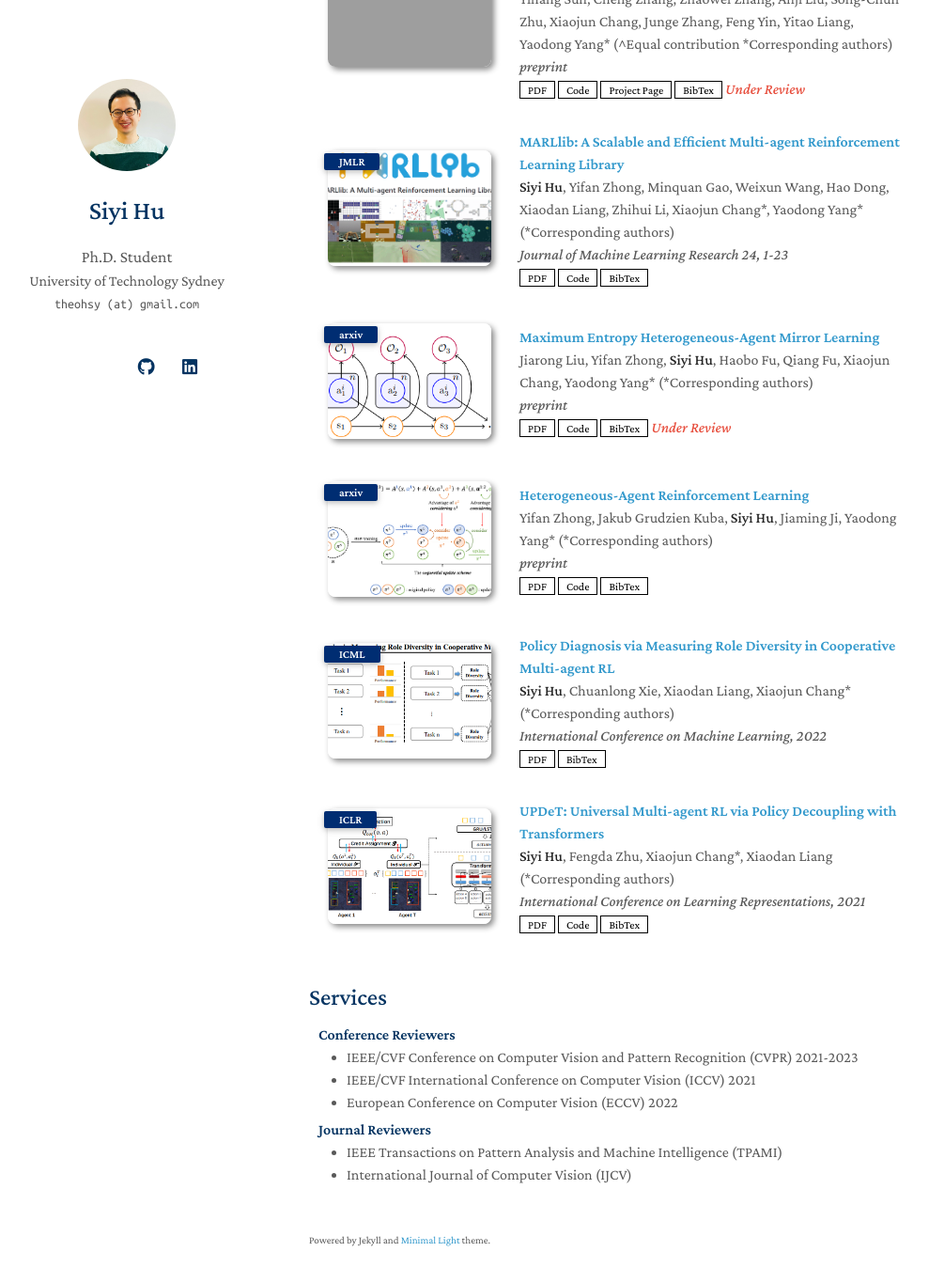
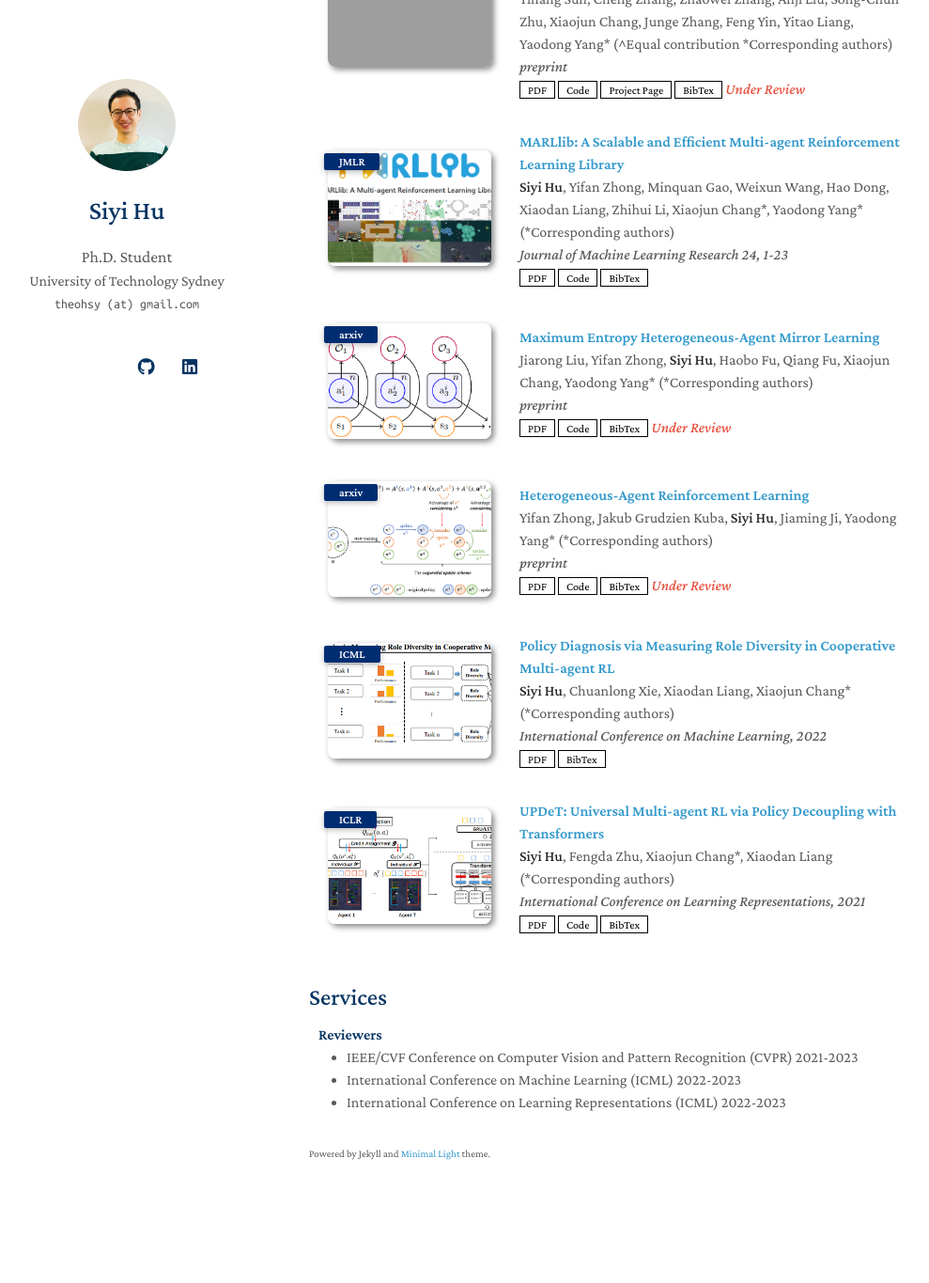
Before and after one commit to Theohhhu/theohhhu.github.io, a Jekyll site: the page built from index.md, in a window 1280 px wide and 1400 px high, scrolled down 624 px. Shown: the top 1365 px of the window at 94% size, without its empty margins (141-1130 px from the left). Built offline with Jekyll 4.4.1, drawn with Linux system fonts in a browser that asks for light colours; nearby versions of some CDN libraries; a style sheet for code colours, icons or effects is not loaded; our own code applies the rules of GitHub Pages for plain Markdown files; after the commit the page ends 1932 px from its top, so only the background shows below that; grey boxes are pictures that could not be loaded.

Commit message:
commit 7

```diff
--- a/_data/publications.yml
+++ b/_data/publications.yml
@@ -38,6 +38,7 @@ main:
     code: https://github.com/PKU-MARL/HARL
     bibtex: https://scholar.googleusercontent.com/scholar.bib?q=info:pGBbTCqL_xIJ:scholar.google.com/&output=citation&scisdr=ClF6bhLDEMOWlfaIU30:AFWwaeYAAAAAZV6OS32cAySOb5GEjC_XfwCuGS8&scisig=AFWwaeYAAAAAZV6OS_77MmRwy0Rq_sYeXWWzSXQ&scisf=4&ct=citation&cd=-1&hl=en
     image: ./assets/img/harl.jpg
+    notes: Under Review
 
   - title: "Policy Diagnosis via Measuring Role Diversity in Cooperative Multi-agent RL"
     authors: <strong>Siyi Hu</strong>, Chuanlong Xie, Xiaodan Liang, Xiaojun Chang* (*Corresponding authors)
--- a/_includes/services.md
+++ b/_includes/services.md
@@ -1,16 +1,9 @@
 ## Services
 
-<h4 style="margin:0 10px 0;">Conference Reviewers</h4>
+<h4 style="margin:0 10px 0;">Reviewers</h4>
 
 <ul style="margin:0 0 5px;">
   <li><a href="http://cvpr2023.thecvf.com/"><autocolor>IEEE/CVF Conference on Computer Vision and Pattern Recognition (CVPR) 2021-2023</autocolor></a></li>
-  <li><a href="http://iccv2021.thecvf.com/"><autocolor>IEEE/CVF International Conference on Computer Vision (ICCV) 2021</autocolor></a></li>
-  <li><a href="https://eccv2022.ecva.net/"><autocolor>European Conference on Computer Vision (ECCV) 2022</autocolor></a></li>
+  <li><a href="http://iccv2021.thecvf.com/"><autocolor>International Conference on Machine Learning (ICML) 2022-2023</autocolor></a></li>
+  <li><a href="https://eccv2022.ecva.net/"><autocolor>International Conference on Learning Representations (ICML) 2022-2023</autocolor></a></li>
 </ul>
-
-<h4 style="margin:0 10px 0;">Journal Reviewers</h4>
-
-<ul style="margin:0 0 20px;">
-  <li><a href="https://www.computer.org/csdl/journal/tp"><autocolor>IEEE Transactions on Pattern Analysis and Machine Intelligence (TPAMI)</autocolor></a></li>
-  <li><a href="https://www.springer.com/journal/11263"><autocolor>International Journal of Computer Vision (IJCV)</autocolor></a></li>
-</ul>
```
